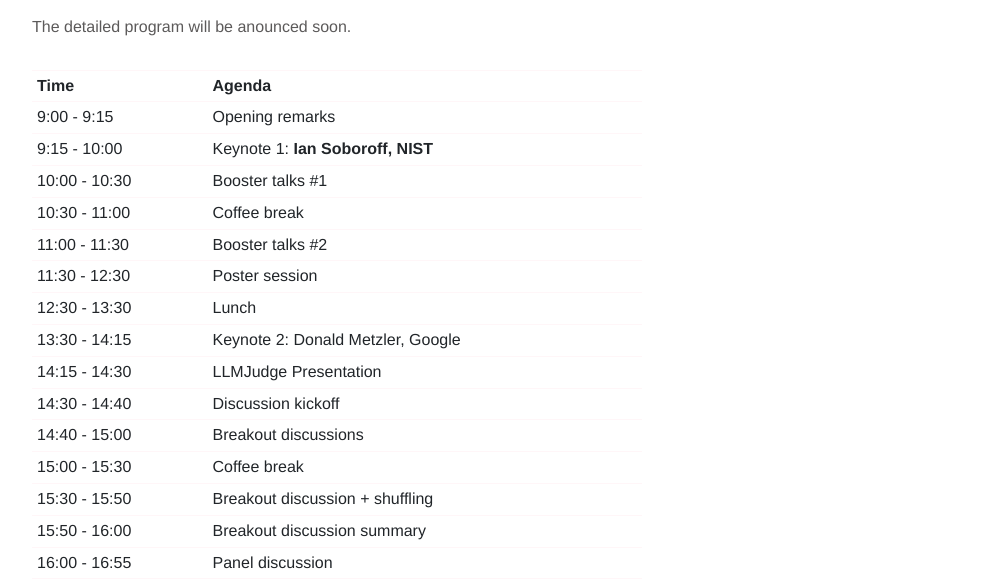
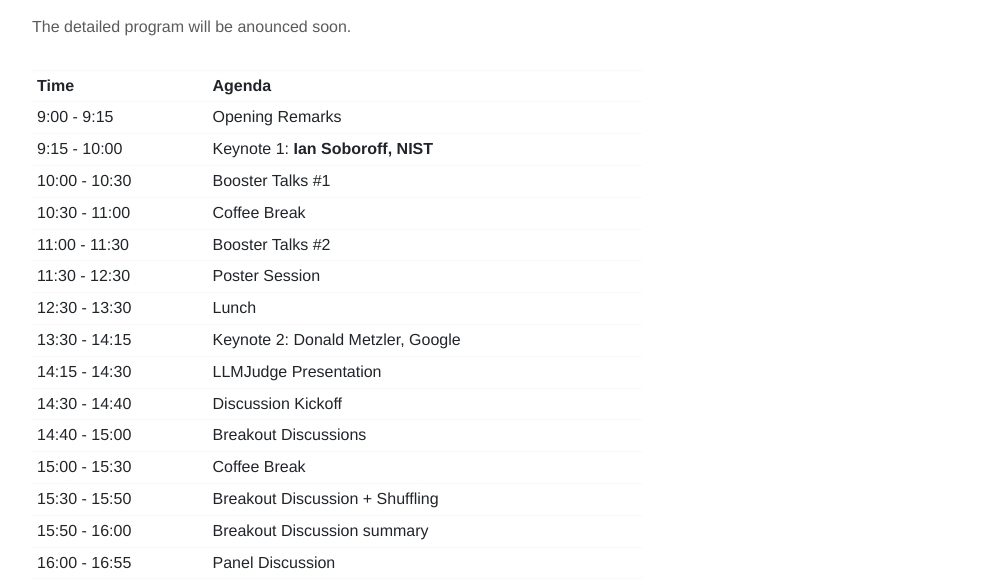
Before and after one commit to LLM4Eval/llm4eval, a Jekyll site: the page built from program.md, in a window 1280 px wide and 900 px high. Shown: the part 297-882 px from the top of the window, without its empty margins (143-1124 px from the left). Built offline with Jekyll 4.4.1, drawn with Linux system fonts in a browser that asks for light colours.

```diff
--- a/program.md
+++ b/program.md
@@ -11,21 +11,21 @@ The detailed program will be anounced soon.
 
 | Time          | Agenda                            |
 | ------------- | --------------------------------- |
-| 9:00 - 9:15   | Opening remarks                   |
+| 9:00 - 9:15   | Opening Remarks                   |
 | 9:15 - 10:00  | Keynote 1: __Ian Soboroff, NIST__     |
-| 10:00 - 10:30 | Booster talks #1                  |
-| 10:30 - 11:00 | Coffee break                      |
-| 11:00 - 11:30 | Booster talks #2                  |
-| 11:30 - 12:30 | Poster session                    |
+| 10:00 - 10:30 | Booster Talks #1                  |
+| 10:30 - 11:00 | Coffee Break                      |
+| 11:00 - 11:30 | Booster Talks #2                  |
+| 11:30 - 12:30 | Poster Session                    |
 | 12:30 - 13:30 | Lunch                             |
 | 13:30 - 14:15 | Keynote 2: Donald Metzler, Google |
 | 14:15 - 14:30 | LLMJudge Presentation             |
-| 14:30 - 14:40 | Discussion kickoff                |
-| 14:40 - 15:00 | Breakout discussions              |
-| 15:00 - 15:30 | Coffee break                      |
-| 15:30 - 15:50 | Breakout discussion + shuffling   |
-| 15:50 - 16:00 | Breakout discussion summary       |
-| 16:00 - 16:55 | Panel discussion                  |
+| 14:30 - 14:40 | Discussion Kickoff                |
+| 14:40 - 15:00 | Breakout Discussions              |
+| 15:00 - 15:30 | Coffee Break                      |
+| 15:30 - 15:50 | Breakout Discussion + Shuffling   |
+| 15:50 - 16:00 | Breakout Discussion summary       |
+| 16:00 - 16:55 | Panel Discussion                  |
 | 16:55 - 17:00 | Closing                           |
 
 # Keynotes
```
